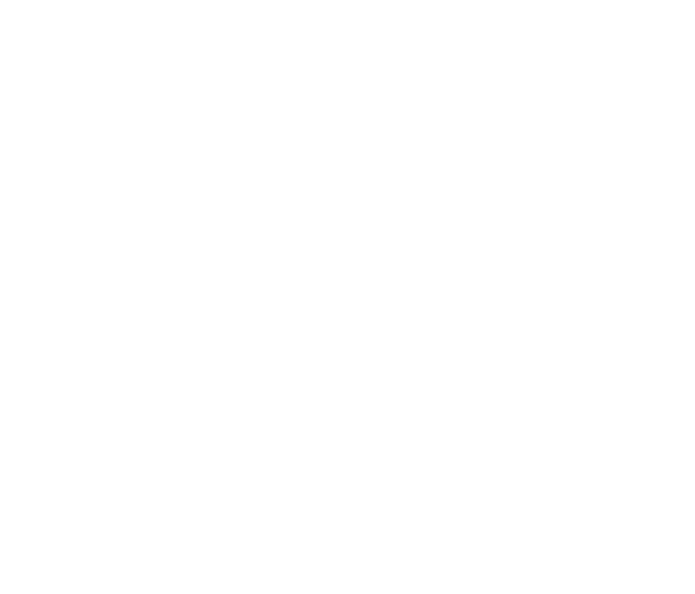
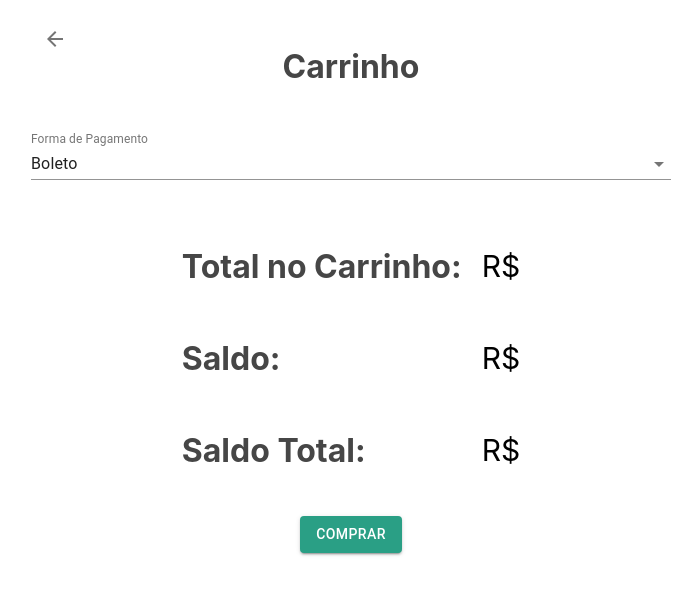
Before and after one commit to fiauxthales/Alura_ReactTS_ContextAPI, a React (Create React App) app: page /carrinho in a window 1280 px wide. Shown: the top 594 px of the page, without its empty margins (289-984 px from the left). Built offline with nearby package versions, Linux system fonts and the light colour scheme.

Commit message:
updated shopCart Page and created Payment Context

```diff
--- /dev/null
+++ b/src/common/context/Pagamento.tsx
@@ -0,0 +1,33 @@
+import { createContext, useContext, useState } from "react";
+import paymentTypes from './../data/paymentTypes.json';
+import { PaymentType } from "common/types/PaymentType";
+import { Payment } from "common/types/Payment";
+
+export const PagamentoContext = createContext<Payment | null>(null);
+PagamentoContext.displayName = "Pagamento";
+
+export const PagamentoProvider = ({children}:{children: JSX.Element | JSX.Element[]}) => {
+  const tiposPagamento: PaymentType[] = paymentTypes;
+  const [formaPagamento, setFormaPagamento] = useState(tiposPagamento[0]);
+  return(
+    <PagamentoContext.Provider value={{
+      tiposPagamento,
+      formaPagamento,
+      setFormaPagamento
+    }}>
+      {children}
+    </PagamentoContext.Provider>
+  )
+}
+
+export const usePagamentoContext = ()=> {
+  const pagamento = useContext(PagamentoContext);
+  if(!pagamento) return null;
+  const {tiposPagamento, formaPagamento, setFormaPagamento} = pagamento;
+
+  function mudarFormaPagamento(id: number){
+    const pagamentoAtual = tiposPagamento.find(pagamento => pagamento.id === id);
+    setFormaPagamento(pagamentoAtual!);
+  }
+  return {tiposPagamento, formaPagamento, mudarFormaPagamento}
+}
--- /dev/null
+++ b/src/common/data/paymentTypes.json
@@ -0,0 +1,22 @@
+[
+  {
+    "nome": "Boleto",
+    "juros": 1,
+    "id": 1
+  },
+  {
+    "nome": "Cartão de Crédito",
+    "juros": 1.3,
+    "id": 2
+  },
+  {
+    "nome": "PIX",
+    "juros": 1,
+    "id": 3
+  },
+  {
+    "nome": "Crediário",
+    "juros": 1.5,
+    "id": 4
+  }
+]
--- /dev/null
+++ b/src/common/types/Payment.tsx
@@ -0,0 +1,7 @@
+import { PaymentType } from "./PaymentType";
+
+export interface Payment{
+  tiposPagamento: PaymentType[],
+  formaPagamento: PaymentType,
+  setFormaPagamento: React.Dispatch<React.SetStateAction<PaymentType>>,
+}
--- /dev/null
+++ b/src/common/types/PaymentType.tsx
@@ -0,0 +1,5 @@
+export interface PaymentType{
+  nome: string,
+  juros: number,
+  id: number
+}
--- a/src/pages/Carrinho/index.tsx
+++ b/src/pages/Carrinho/index.tsx
@@ -1,18 +1,39 @@
-import { Button, Snackbar, InputLabel } from "@material-ui/core";
+import { Button, Snackbar, InputLabel, Select, MenuItem } from "@material-ui/core";
+import { TripOriginSharp } from "@material-ui/icons";
 import MuiAlert from '@material-ui/lab/Alert';
-import { useState } from "react";
+import { useCarrinhoContext } from "common/context/Carrinho";
+import { usePagamentoContext } from "common/context/Pagamento";
+import Produto from 'components/Produto';
+import React, { useContext, useState } from "react";
+import { useHistory } from "react-router-dom";
 import {Container, Voltar, TotalContainer, PagamentoContainer} from './styles';
 
 function Carrinho(){
   const [openSnackbar, setOpenSnackbar] = useState(false);
+  const shopCart = useCarrinhoContext();
+  const pagamento = usePagamentoContext();
+  const history = useHistory();
   return(
     <Container>
-      <Voltar />
+      <Voltar  onClick={()=> history.goBack()}/>
       <h2>
         Carrinho
       </h2>
+      {shopCart?.carrinho.map(produto => (
+        <Produto produto={produto} key={produto.id} unidade={'kg'} />
+      ))}
       <PagamentoContainer>
         <InputLabel> Forma de Pagamento </InputLabel>
+        <Select
+          value={pagamento?.formaPagamento.id}
+          onChange={(event: React.ChangeEvent<{value: unknown}>) => pagamento?.mudarFormaPagamento(event.target.value as number)}
+        >
+          {pagamento?.tiposPagamento.map(pagamento => (
+            <MenuItem value={pagamento.id} key={pagamento.id}>
+              {pagamento.nome}
+            </MenuItem>
+          ))}
+        </Select>
       </PagamentoContainer>
       <TotalContainer>
           <div>
--- a/src/pages/Feira/NavBar/index.tsx
+++ b/src/pages/Feira/NavBar/index.tsx
@@ -4,15 +4,17 @@
 import  IconButton  from '@material-ui/core/IconButton';
 import Bagde from '@material-ui/core/Badge';
 import { useCarrinhoContext } from 'common/context/Carrinho';
+import { useHistory } from 'react-router-dom';
 
 export default function NavBar(){
   const shopCart = useCarrinhoContext();
+  const history = useHistory();
   if (!shopCart) return null;
   const { quantidadeProdutos } = shopCart;
   return (
     <Nav>
       <Logo/>
-      <IconButton disabled={quantidadeProdutos===0}>
+      <IconButton disabled={quantidadeProdutos===0} onClick={()=> history.push('/carrinho')}>
         <Bagde color="primary" badgeContent={quantidadeProdutos}>
           <ShoppingCartIcon/>
         </Bagde>
--- a/src/routes.tsx
+++ b/src/routes.tsx
@@ -4,6 +4,7 @@
 import Carrinho from 'pages/Carrinho';
 import {  UsuarioProvider } from 'common/context/Usuario';
 import { CarrinhoProvider } from 'common/context/Carrinho';
+import { PagamentoProvider } from 'common/context/Pagamento';
 
 
 function Router(){
@@ -19,11 +20,13 @@
             <Route path="/feira">
               <Feira/>
             </Route>
+            <PagamentoProvider>
+              <Route path="/carrinho">
+                <Carrinho/>
+              </Route>
+            </PagamentoProvider>
           </CarrinhoProvider>
         </UsuarioProvider>
-        <Route path="/carrinho">
-          <Carrinho/>
-        </Route>
       </Switch>
     </BrowserRouter>
   )
```
